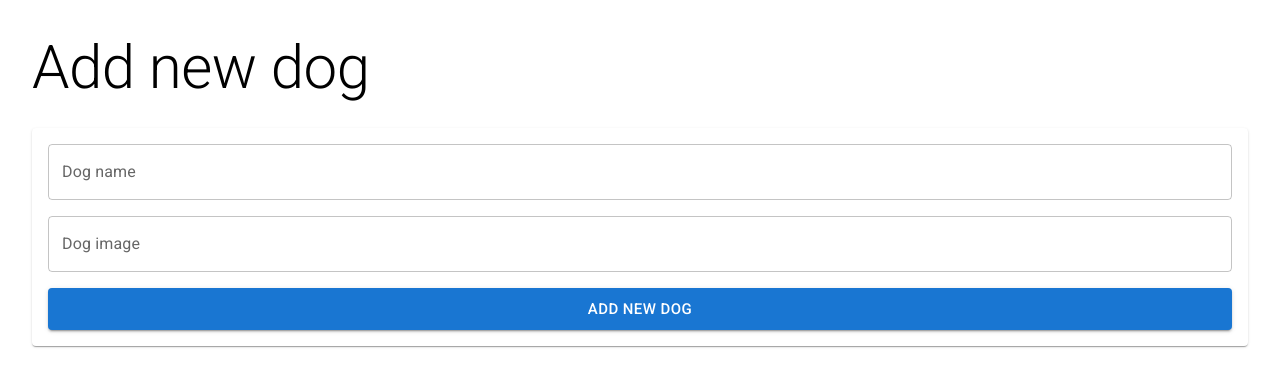
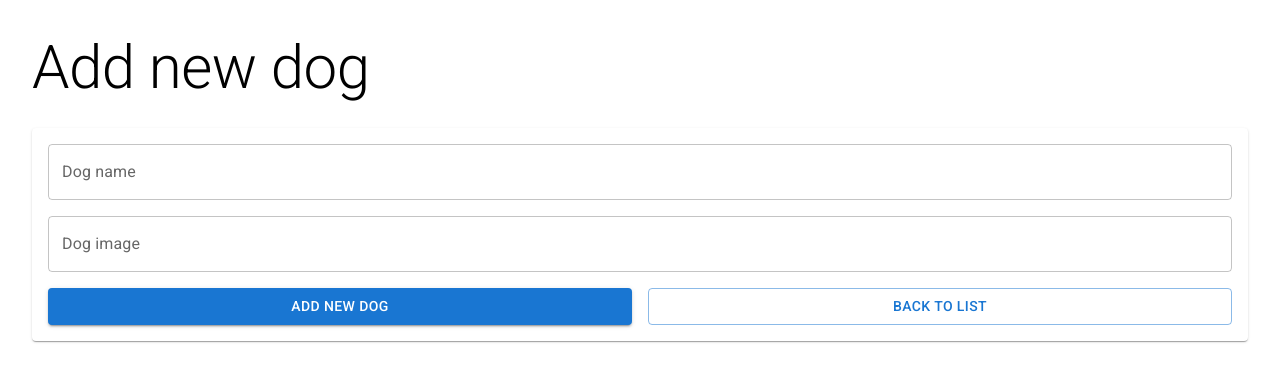
Before and after one commit to vorenus85/cubix-react-week-4, a React (Create React App) app: page /dog/new in a window 1280 px wide. Shown: the top 386 px of the page. Built offline with nearby package versions, Linux system fonts and the light colour scheme.

Commit message:
create add new page

```diff
--- a/src/App.js
+++ b/src/App.js
@@ -3,9 +3,16 @@ import AllDogScreen from "./views/AllDogScreen";
 import EditDogScreen from "./views/EditDogScreen";
 import NewDogScreen from "./views/NewDogScreen";
 import NotFoundScreen from "./views/NotFoundScreen";
+import { useState } from "react";
+import DogContext from "./DogContext";
+import { dogsData } from "./dogsData";
 
 function App() {
+  const [dogs, setDogs] = useState(dogsData);
+  const value = { dogs, setDogs };
+
   return (
+    <DogContext.Provider value={value}>
       <BrowserRouter>
         <Routes>
           <Route path="/" exact element={<AllDogScreen />} />
@@ -14,6 +21,7 @@ function App() {
           <Route path="*" exact element={<NotFoundScreen />} />
         </Routes>
       </BrowserRouter>
+    </DogContext.Provider>
   );
 }
 
--- /dev/null
+++ b/src/DogContext.js
@@ -0,0 +1,10 @@
+import React from "react";
+import { dogsData } from "./dogsData";
+
+// set the defaults
+const DogContext = React.createContext({
+  dogs: dogsData,
+  setDogs: () => {},
+});
+
+export default DogContext;
--- a/src/views/AllDogScreen.js
+++ b/src/views/AllDogScreen.js
@@ -1,27 +1,26 @@
 import { Grid, Button, Typography } from "@mui/material";
-import { dogsData } from "../dogsData";
 import Dog from "../components/Dog";
-import { useEffect, useState } from "react";
+import { useEffect, useState, useContext } from "react";
 import Loading from "../components/Loading";
 import { useNavigate } from "react-router-dom";
+import DogContext from "../DogContext";
 
 function AllDogScreen() {
-  const [dogs, setDogs] = useState([]);
-  const [loading, setLoading] = useState(false);
+  const { dogs, setDogs } = useContext(DogContext);
+  const [loading, setLoading] = useState(true);
 
   const navigate = useNavigate();
 
   const navigateToNewDog = () => {
-    navigate("dog/new");
+    navigate("/dog/new");
   };
 
   useEffect(() => {
     setLoading(true);
     setTimeout(() => {
-      setDogs(dogsData);
       setLoading(false);
     }, 500);
-  }, [setDogs]);
+  }, []);
 
   const ModifyDog = (id) => {
     console.log("ModifyDog clicked: " + id);
@@ -45,7 +44,9 @@ function AllDogScreen() {
       ) : (
         <div>
           <Grid container spacing={2}>
-            {dogs.map((dog) => {
+            <DogContext.Consumer>
+              {(value) =>
+                value.dogs.map((dog) => {
                   return (
                     <Dog
                       name={dog.name}
@@ -55,7 +56,9 @@ function AllDogScreen() {
                       deleteDog={() => DeleteDog(dog.id)}
                     />
                   );
-            })}
+                })
+              }
+            </DogContext.Consumer>
           </Grid>
           <Grid container spacing={2}>
             <Grid item xs={12} lg={3} md={4} sm={6}>
--- a/src/views/NewDogScreen.js
+++ b/src/views/NewDogScreen.js
@@ -1,10 +1,15 @@
 import { TextField, Button, Typography, Paper, Box, Grid } from "@mui/material";
-import { useEffect, useState } from "react";
+import DogContext from "../DogContext";
+import { useNavigate } from "react-router-dom";
+import { useEffect, useState, useContext } from "react";
 
 function NewDogScreen() {
   const [data, setData] = useState({});
+  const { dogs, setDogs } = useContext(DogContext);
   const [nameError, setNameError] = useState(false);
   const [imageError, setImageError] = useState(false);
+
+  const navigate = useNavigate();
 
   const updateData = (e) => {
     setData({
@@ -66,6 +71,21 @@ function NewDogScreen() {
     const { name, image } = data;
     validateName(name);
     validateImage(image);
+
+    const lastDog = dogs.slice(-1);
+
+    const newDog = {
+      id: lastDog[0].id + 1,
+      name,
+      image,
+    };
+
+    setDogs((previousValue) => {
+      previousValue.push(newDog);
+      return [...previousValue];
+    });
+
+    navigate("/");
   };
 
   return (
@@ -105,9 +125,24 @@ function NewDogScreen() {
               />
             </Grid>
             <Grid item xs={12}>
-              <Button size="large" variant="contained" fullWidth type="submit">
-                Add new dog
-              </Button>
+              <Grid container spacing={2}>
+                <Grid item sm={6}>
+                  <Button variant="contained" fullWidth type="submit">
+                    Add new dog
+                  </Button>
+                </Grid>
+                <Grid item sm={6}>
+                  <Button
+                    fullWidth
+                    variant="outlined"
+                    onClick={() => {
+                      navigate("/");
+                    }}
+                  >
+                    Back to list
+                  </Button>
+                </Grid>
+              </Grid>
             </Grid>
           </Grid>
         </Box>
```
Lines whose indentation alone changed are shown as unchanged.
